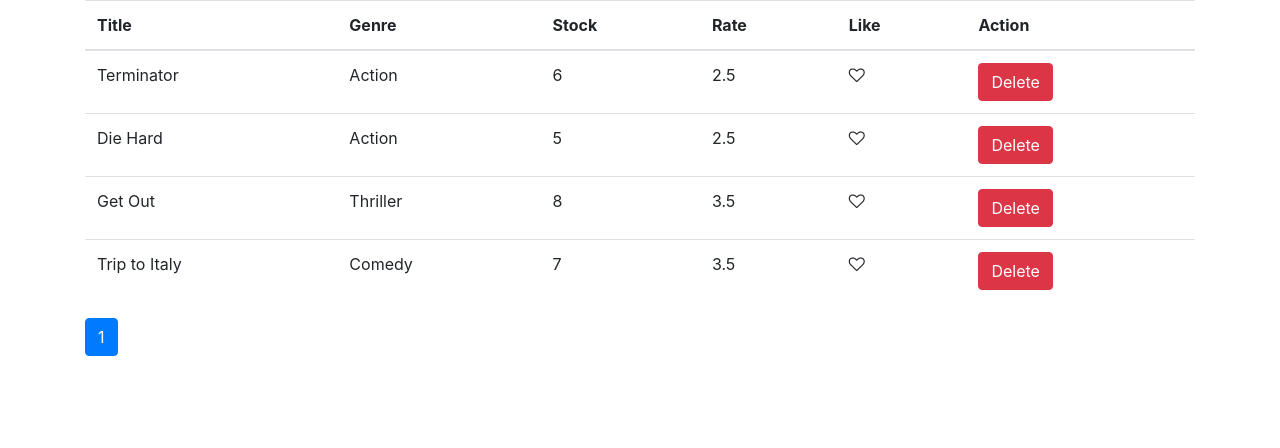
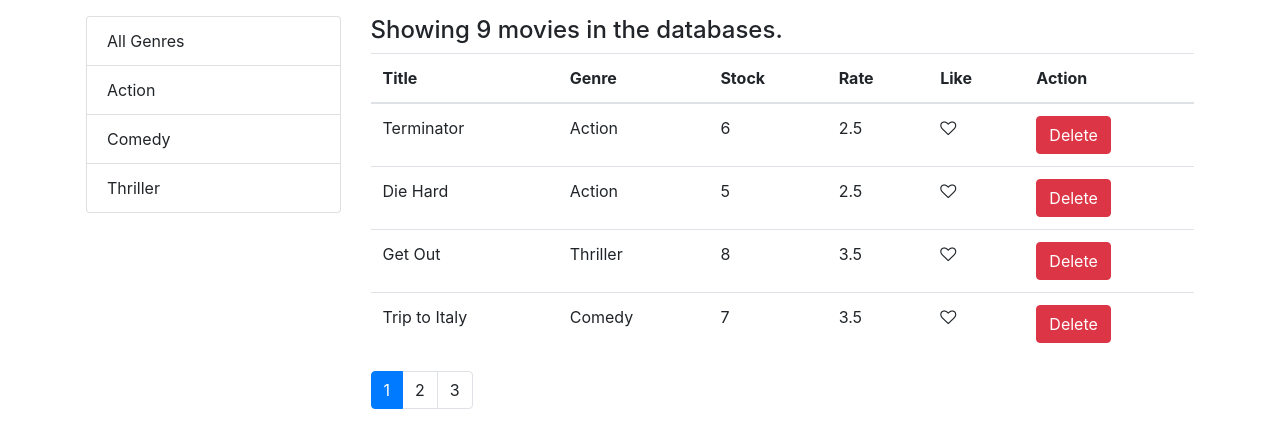
Before and after one commit to aliakbari77/react-vidly, a React (Create React App) app: page /movies in a window 1280 px wide. Shown: the top 448 px of the page. Built offline with nearby package versions, Linux system fonts and the light colour scheme.

Commit message:
feat: code listGroup component.

```diff
--- /dev/null
+++ b/src/components/common/listGroup.jsx
@@ -0,0 +1,33 @@
+import React, { Component } from "react";
+
+const ListGroup = (props) => {
+  const { items, valueProperty, selectedItem, onItemSelect, textProperty } =
+    props;
+
+  return (
+    <React.Fragment>
+      <ul className="list-group">
+        {items.map((item) => (
+          <li
+            key={item[valueProperty]}
+            className={
+              item === selectedItem
+                ? "list-group-item active"
+                : "list-group-item"
+            }
+            onClick={() => onItemSelect(item)}
+          >
+            {item[textProperty]}
+          </li>
+        ))}
+      </ul>
+    </React.Fragment>
+  );
+};
+
+ListGroup.defaultProps = {
+  textProperty: "name",
+  valueProperty: "_id",
+};
+
+export default ListGroup;
--- a/src/components/movies.jsx
+++ b/src/components/movies.jsx
@@ -1,15 +1,24 @@
 import React, { Component } from "react";
+import { getGenres } from "../services/fakeGenreService";
 import { getMovies } from "../services/fakeMovieService";
 import { paginate } from "../utils/paginate";
 import Like from "./common/like";
+import ListGroup from "./common/listGroup";
 import Pagination from "./common/pagination";
 
 class Movies extends Component {
   state = {
-    movies: getMovies(),
+    movies: [],
+    genres: [],
     pageSize: 4,
     currentPage: 1,
   };
+
+  componentDidMount() {
+    const genres = [{ name: "All Genres" }, ...getGenres()];
+
+    this.setState({ movies: getMovies(), genres });
+  }
 
   handleDelete = (m_id) => {
     // ...
@@ -70,10 +79,25 @@
     this.setState({ currentPage: page });
   };
 
+  handleGenreSelect = (genre) => {
+    this.setState({ selectedGenre: genre, currentPage: 1 });
+  };
+
   render() {
     let count = this.state.movies.length;
-    const { pageSize, currentPage, movies: allMovies } = this.state;
-    const movies = paginate(allMovies, currentPage, pageSize);
+    const {
+      pageSize,
+      currentPage,
+      movies: allMovies,
+      selectedGenre,
+    } = this.state;
+
+    const filtered =
+      selectedGenre && selectedGenre._id
+        ? allMovies.filter((m) => m.genre._id === selectedGenre._id)
+        : allMovies;
+
+    const movies = paginate(filtered, currentPage, pageSize);
 
     if (count == 0)
       return (
@@ -83,17 +107,29 @@
       );
 
     return (
-      <div className="container">
+      <div className="container p-3">
+        <div className="row">
+          <div className="col-3">
+            <ListGroup
+              items={this.state.genres}
+              selectedItem={this.state.selectedGenre}
+              onItemSelect={this.handleGenreSelect}
+            />
+          </div>
+          <div className="col-9">
+            <h4>Showing {filtered.length} movies in the databases.</h4>
             <table className="table">
               <thead>{this.renderTableHeader()}</thead>
               <tbody>{this.renderTableData(movies)}</tbody>
             </table>
             <Pagination
-          itemsCount="abc"
+              itemsCount={filtered.length}
               pageSize={pageSize}
               onPageChanges={this.handlePageChange}
               currentPage={currentPage}
             />
+          </div>
+        </div>
       </div>
     );
   }
```
Lines whose indentation alone changed are shown as unchanged.
